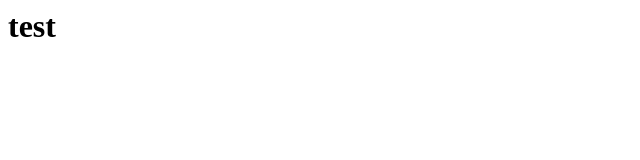
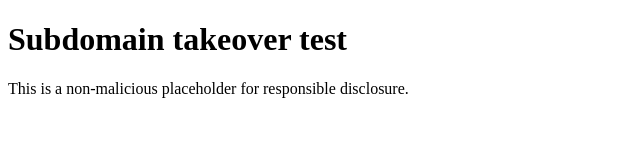
Before and after one commit to suppymade/test, a plain HTML site: page index.html in a window 1280 px wide. Shown: the whole page, without its empty margins (0-640 px from the left). Drawn offline with Linux system fonts and the light colour scheme.

Commit message:
Update index.html

```diff
--- a/index.html
+++ b/index.html
@@ -1 +1,8 @@
-<h1>test</h1>
+<!DOCTYPE html>
+<html>
+  <head><title>Security Test</title></head>
+  <body>
+    <h1>Subdomain takeover test</h1>
+    <p>This is a non-malicious placeholder for responsible disclosure.</p>
+  </body>
+</html>
```
